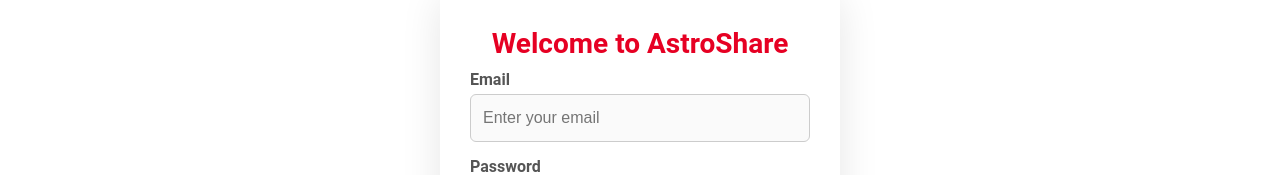
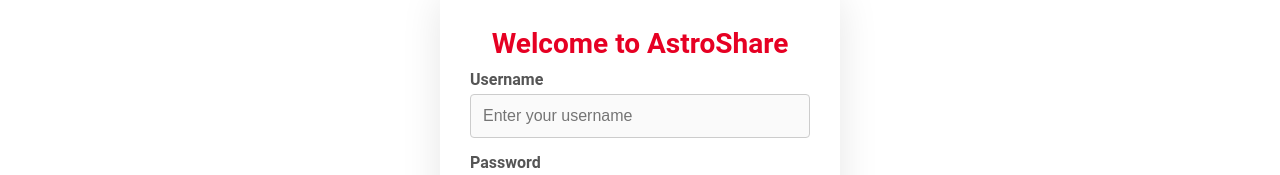
Before and after one commit to ArelGabay/AstroShareFrontend, a React (Vite) app: page /login in a window 1280 px wide. Shown: the part 217-392 px from the top of the page. Built offline with nearby package versions, Linux system fonts and the light colour scheme.

Commit message:
Username Login

```diff
--- a/src/components/LoginForm.tsx
+++ b/src/components/LoginForm.tsx
@@ -11,7 +11,9 @@
 import "../components/Form.css";
 
 const loginSchema = z.object({
-  email: z.string().email("Invalid email address"),
+  username: z.string().regex(/^\S+$/, {
+    message: "Spaces are not allowed",
+  }),
   password: z.string().min(6, "Password must be at least 6 characters long"),
 });
 type LoginFormData = z.infer<typeof loginSchema>;
@@ -151,16 +153,16 @@
       {loginError && <p className="error-message">{loginError}</p>}
       <form onSubmit={handleSubmit(onSubmit)}>
         <div className="form-group">
-          <label htmlFor="email">Email</label>
+          <label>Username</label>
           <input
-            id="email"
-            type="email"
-            placeholder="Enter your email"
-            {...register("email")}
-            className={errors.email ? "error" : ""}
+            id="username"
+            type="text"
+            placeholder="Enter your username"
+            {...register("username")}
+            className={errors.username ? "error" : ""}
           />
-          {errors.email && (
-            <p className="error-message">{errors.email.message}</p>
+          {errors.username && (
+            <p className="error-message">{errors.username.message}</p>
           )}
         </div>
         <div className="form-group">
```
